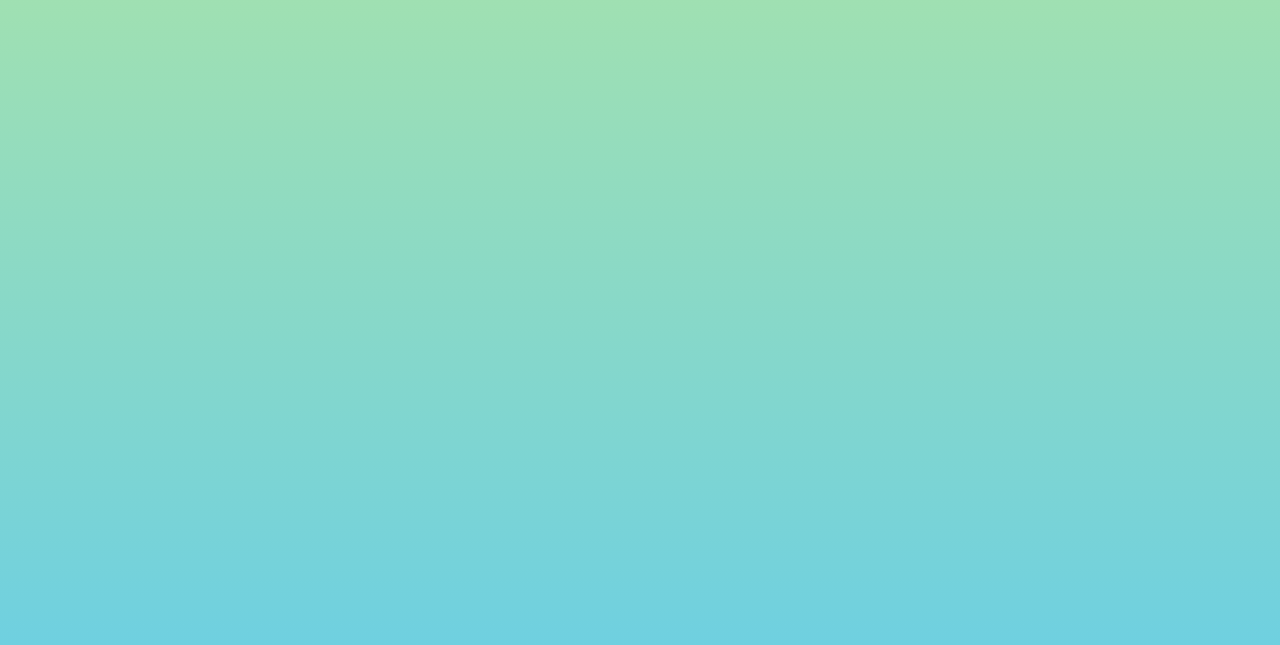
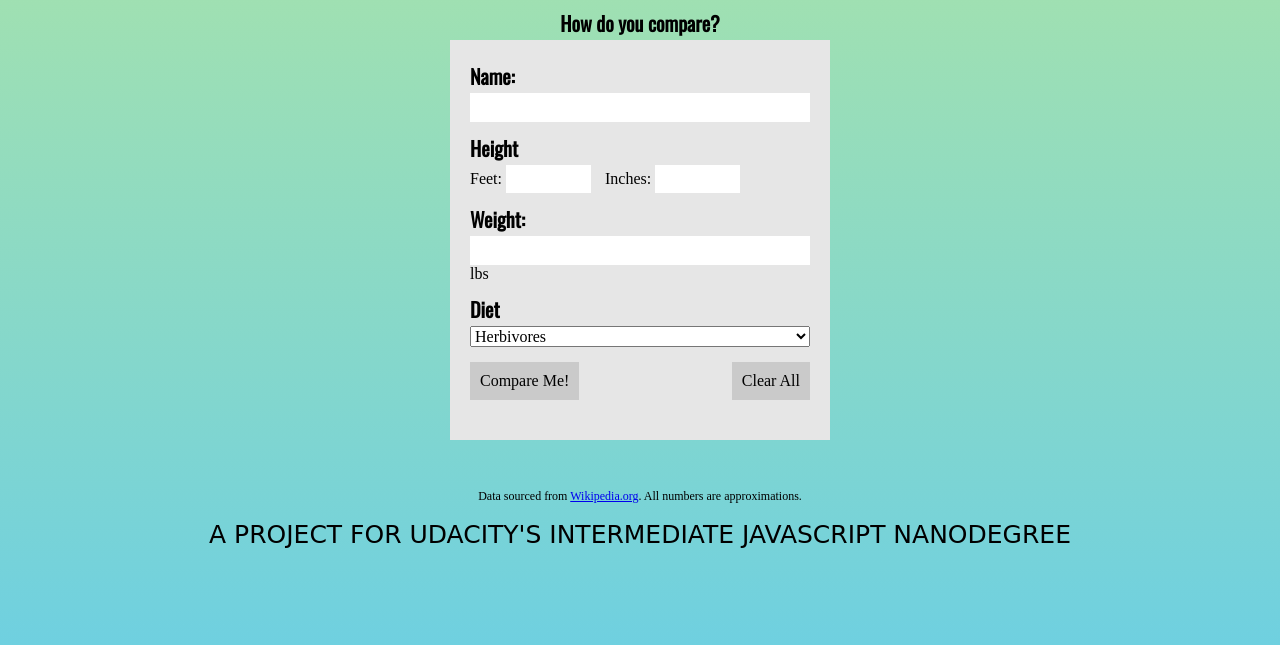
Before and after one commit to Hoc3499/Project-1, a plain HTML site: page base/index.html in a window 1280 px wide. Shown: the part 155-800 px from the top of the page. Drawn offline with nearby package versions, Linux system fonts and the light colour scheme; a web font is replaced by a local one.

Commit message:
init master-1 and UI

```diff
--- a/base/app.css
+++ b/base/app.css
@@ -2,6 +2,13 @@
 h1: font-family: 'Frijole', cursive; font-size: 3em; font-weight: 400
 h2,h3: font-family: 'Oswald', sans-serif;
 */
+
+*{
+    margin: 0;
+    padding: 0;
+    box-sizing: border-box;
+}
+
 body {
     background: rgb(111, 208, 224);
     background: linear-gradient(0deg,rgb(111, 208, 224) 0%, rgb(171, 228, 167) 100%);
@@ -20,3 +27,91 @@ body {
         font-size: 8em;
     }
 }
+
+.container {
+    display: flex;
+    align-items: center;
+    justify-content: center;
+    flex-direction: column;
+}
+
+.container h1 {
+    font-family: 'Frijole', cursive;
+    font-size: 4em;
+    font-weight: 400
+}
+
+.container h2 {
+    font-family: 'Oswald', sans-serif;
+    font-size: 20px;
+}
+
+.title-form {
+    margin: -15px;
+}
+
+form {
+    width: 380px;
+    height: 400px;
+    margin-top: 20px;
+    background-color: #e6e6e6;
+}
+
+.info-item {
+    margin: 15px 20px
+}
+
+.info {
+    margin-bottom: 5px;
+}
+
+form div:nth-child(1) {
+    margin-top: 25px;
+}
+
+form div:nth-child(1) input {
+    width: 100%;
+}
+
+form div:nth-child(2) input {
+    width: 25%;
+}
+
+.inches {
+    margin-left: 10px;
+}
+
+form div:nth-child(3) input {
+    width: 100%;
+}
+
+form div:nth-child(5)  {
+    display: flex;
+    justify-content: space-between;
+}
+
+input {
+    border: none;
+    padding: 5px;
+    outline: none;
+}
+
+button {
+    border: none;
+    padding: 10px;
+    background: #cacaca;
+}
+
+button:hover {
+    cursor: pointer;
+    opacity: 0.9;
+}
+
+select {
+    width: 100%;
+}
+
+.source {
+    margin-top: 50px;
+    font-size: 12px;
+}
--- a/base/index.html
+++ b/base/index.html
@@ -15,8 +15,47 @@
     <script defer src="app.js"></script>
 </head>
 <body>
-    <header>
-    </header>
-    <footer>
-    </footer>
+    <div class="container">
+        <h2>hello</h2>
+        <h1>DINOSAURS</h1>
+        <h2 class="title-form">How do you compare?</h2>
+
+        <form id="form" action="">
+            <div class="info-item">
+                <h2 class="info">Name:</h2>
+                <input type="text">
+            </div>
+
+            <div class="info-item">
+                <h2 class="info">Height</h2>
+                <label class="feet">Feet:</label>
+                <input type="text">
+                <label class="inches">Inches:</label>
+                <input type="text">
+            </div>
+
+           <div class="info-item">
+                <h2 class="info">Weight:</h2>
+                <input type="text">
+                <p>lbs</p>
+           </div>
+
+          <div class="info-item">
+              <h2 class="info">Diet</h2>
+              <select name="diet" id="diet">
+                <option value="herbivores">Herbivores</option>
+                <option value="carnivores">Carnivores</option>
+                <option value="omnivores">Omnivores</option>
+            </select>
+          </div>
+          <div class="info-item">
+          <button >Compare Me!</button>
+          <button>Clear All</button>
+          </div>
+
+        </form>
+        <p class="source">Data sourced from <a href="#">Wikipedia.org</a>. All numbers are approximations.</p>
+        <h1 style="font-size: 25px" class="project">A PROJECT FOR UDACITY'S INTERMEDIATE JAVASCRIPT NANODEGREE</h1>
+
+    </div>
 </body>
```
